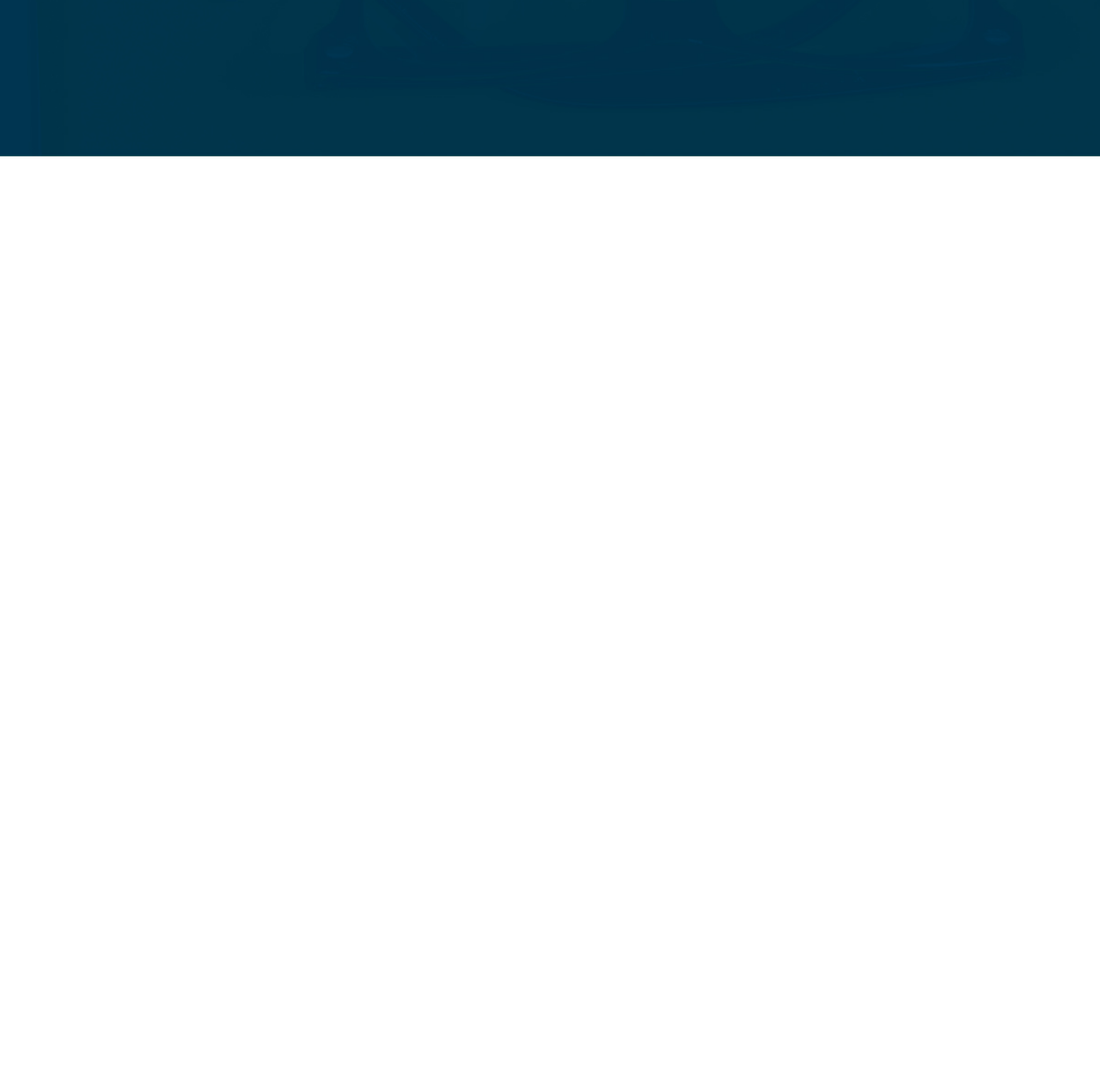
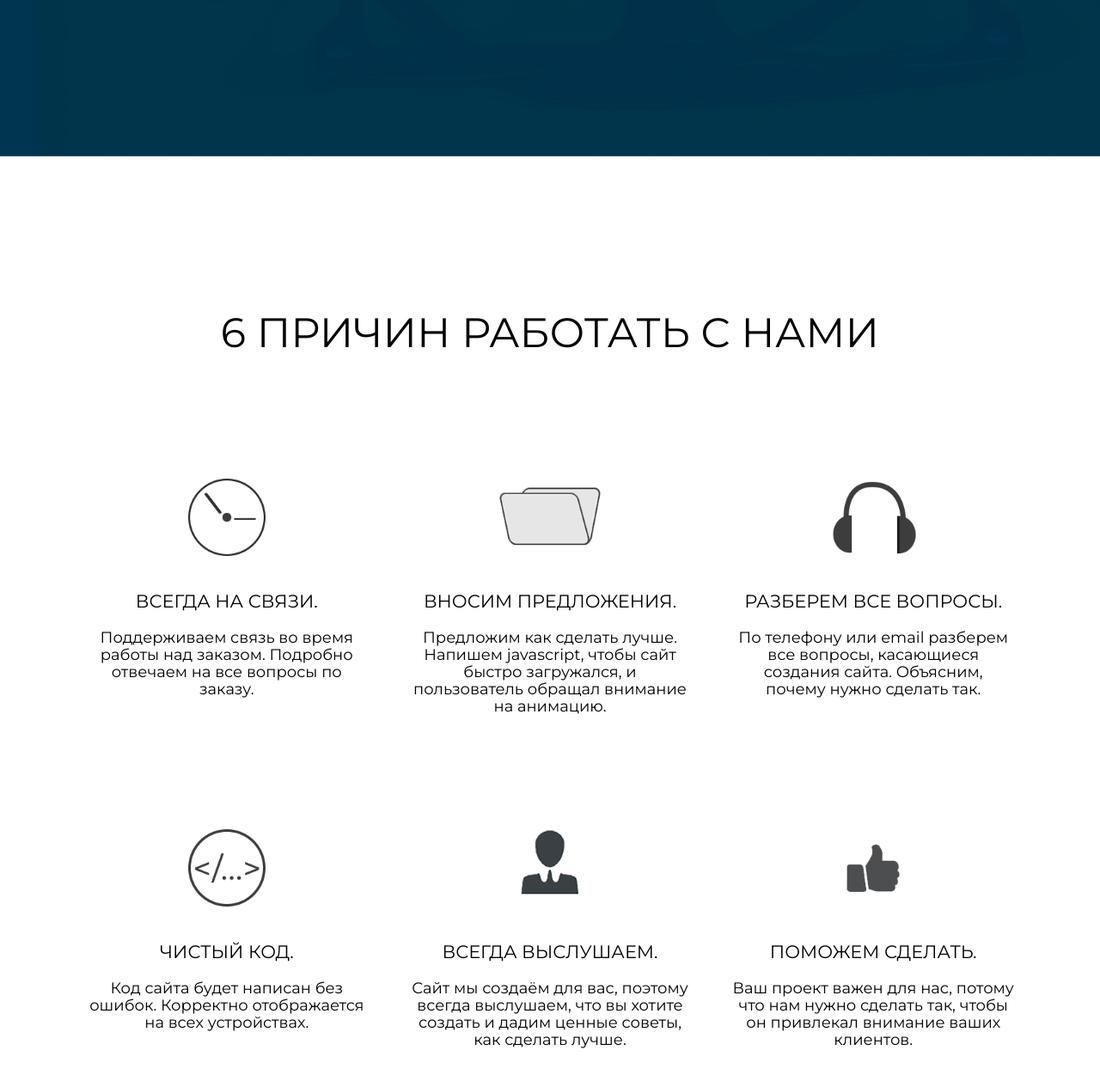
Before and after one commit to Kotwade/master-kot, a website: page source/index.html in a window 1280 px wide. Shown: the part 846-2104 px from the top of the page at 86% size. Before the commit the page ends 1028 px from the top, so only its background shows below. Drawn offline with nearby package versions, Linux system fonts and the light colour scheme; files that its build step writes are made by us from their sources.

Commit message:
Добавляет экран причины

```diff
--- a/source/index.html
+++ b/source/index.html
@@ -33,5 +33,42 @@
       </div>
     </div>
   </header>
+  <main>
+    <section class="reason">
+      <h2>6 причин работать с нами</h2>
+      <div class="reason__wrapper">
+        <div class="reason__item">
+          <img src="img/ik1.png" width="120" height="120" alt="">
+          <h3>Всегда на связи.</h3>
+          <p>Поддерживаем связь во время работы над заказом. Подробно отвечаем на все вопросы по заказу.</p>
+        </div>
+        <div class="reason__item">
+          <img src="img/ik2.png" width="120" height="120" alt="">
+          <h3>Вносим предложения.</h3>
+          <p>Предложим как сделать лучше. Напишем javascript, чтобы сайт быстро загружался, и пользователь обращал внимание на анимацию.</p>
+        </div>
+        <div class="reason__item">
+          <img src="img/ik3.png" width="120" height="120" alt="">
+          <h3>Разберем все вопросы.</h3>
+          <p>По телефону или email разберем все вопросы, касающиеся создания сайта. Объясним, почему нужно сделать так.</p>
+        </div>
+        <div class="reason__item">
+          <img src="img/ik4.png" width="120" height="120" alt="">
+          <h3>Чистый код.</h3>
+          <p>Код сайта будет написан без ошибок. Корректно отображается на всех устройствах.</p>
+        </div>
+        <div class="reason__item">
+          <img src="img/ik5.png" width="120" height="120" alt="">
+          <h3>Всегда выслушаем.</h3>
+          <p>Сайт мы создаём для вас, поэтому всегда выслушаем, что вы хотите создать и дадим ценные советы, как сделать лучше.</p>
+        </div>
+        <div class="reason__item">
+          <img src="img/ik6.png" width="120" height="120" alt="">
+          <h3>Поможем сделать.</h3>
+          <p>Ваш проект важен для нас, потому что нам нужно сделать так, чтобы он привлекал внимание ваших клиентов.</p>
+        </div>
+      </div>
+    </section>
+  </main>
 </body>
 </html>
--- /dev/null
+++ b/source/sass/blocks/reason.scss
@@ -0,0 +1,56 @@
+.reason {
+  padding-top: 140px;
+  padding-bottom: 150px;
+  padding-left: 20px;
+  padding-right: 20px;
+}
+
+.reason h2 {
+  font-weight: 400;
+  font-size: 48px;
+  line-height: 50px;
+  text-transform: uppercase;
+  text-align: center;
+  margin-bottom: 130px;
+
+  @media (max-width: 690px) {
+    margin-bottom: 80px;
+  }
+}
+
+.reason__wrapper {
+  display: flex;
+  justify-content: space-between;
+  align-items: baseline;
+  max-width: 1080px;
+  margin: 0 auto;
+  flex-wrap: wrap;
+}
+
+.reason__item {
+  margin-bottom: 100px;
+  text-align: center;
+  width: 30.33%;
+
+  @media (max-width: 900px) {
+    width: 47.5%;
+  }
+
+  @media (max-width: 690px) {
+    width: 100%;
+    margin-bottom: 50px;
+  }
+}
+
+.reason__item h3 {
+  font-weight: 400;
+  font-size: 21px;
+  line-height: 23px;
+  text-transform: uppercase;
+}
+
+.reason__item p {
+  font-weight: 400;
+  font-size: 18px;
+  line-height: 20px;
+}
--- a/source/sass/style.scss
+++ b/source/sass/style.scss
@@ -4,3 +4,4 @@
 @import "./blocks/page.scss";
 @import "./blocks/button.scss";
 @import "./blocks/header.scss";
+@import "./blocks/reason.scss";
```
Also changed, not shown: build/css/style.min.css, build/img/ik1.png (added), build/img/ik2.png (added), build/img/ik3.png (added), build/img/ik4.png (added), build/img/ik5.png (added), build/img/ik6.png (added), build/index.html, source/img/ik1.png (added), source/img/ik2.png (added), source/img/ik3.png (added), source/img/ik4.png (added), source/img/ik5.png (added), source/img/ik6.png (added), 1 other file.
